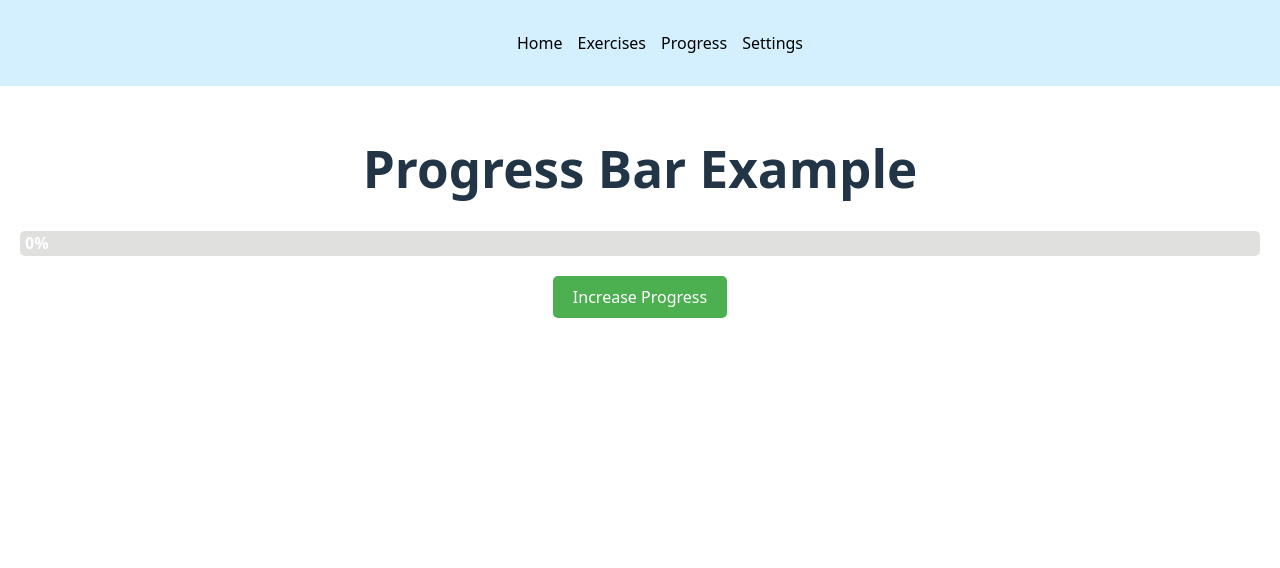
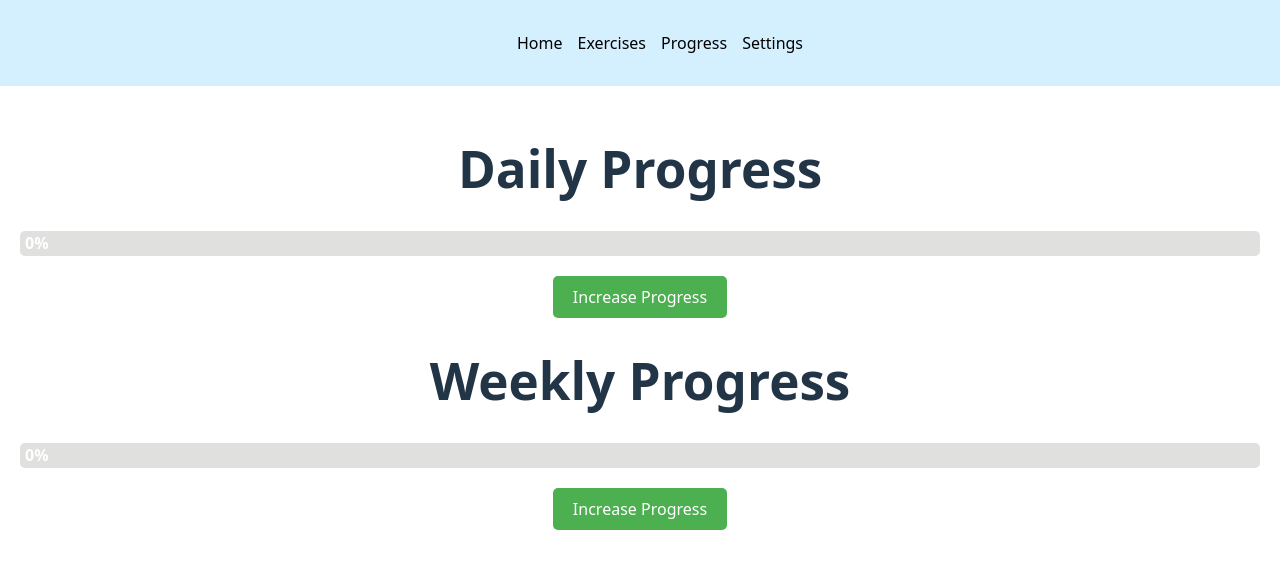
Before and after one commit to SecretariatV/Spoko, a React (Vite) app: page /progress in a window 1280 px wide. Shown: the top 568 px of the page. Built offline with nearby package versions, Linux system fonts and the light colour scheme.

Commit message:
worked on progress bar

```diff
--- a/src/pages/Progress.jsx
+++ b/src/pages/Progress.jsx
@@ -1,18 +1,29 @@
 import React, { useState } from "react";
 
 function Progress() {
-  const [progress, setProgress] = useState(0);
+  const [dailyProgress, setDailyProgress] = useState(0);
+  const [weeklyProgress, setWeeklyProgress] = useState(0);
 
   const increaseProgress = () => {
-    setProgress((prev) => (prev >= 100 ? 100 : prev + 10));
+    setDailyProgress((prev) => (prev >= 100 ? 100 : prev + 20));
+    setWeeklyProgress((prev) => (prev >= 100 ? 100 : prev + 3));
   };
 
   return (
     <div style={{ textAlign: "center", padding: "20px" }}>
-      <h1>Progress Bar Example</h1>
+      <h1>Daily Progress</h1>
       <div style={styles.container}>
-        <div style={{ ...styles.filler, width: `${progress}%` }}>
-          <span style={styles.label}>{progress}%</span>
+        <div style={{ ...styles.filler, width: `${dailyProgress}%` }}>
+          <span style={styles.label}>{dailyProgress}%</span>
+        </div>
+      </div>
+      <button onClick={increaseProgress} style={styles.button}>
+        Increase Progress
+      </button>
+      <h1>Weekly Progress</h1>
+      <div style={styles.container}>
+        <div style={{ ...styles.filler, width: `${weeklyProgress}%` }}>
+          <span style={styles.label}>{weeklyProgress}%</span>
         </div>
       </div>
       <button onClick={increaseProgress} style={styles.button}>
```
